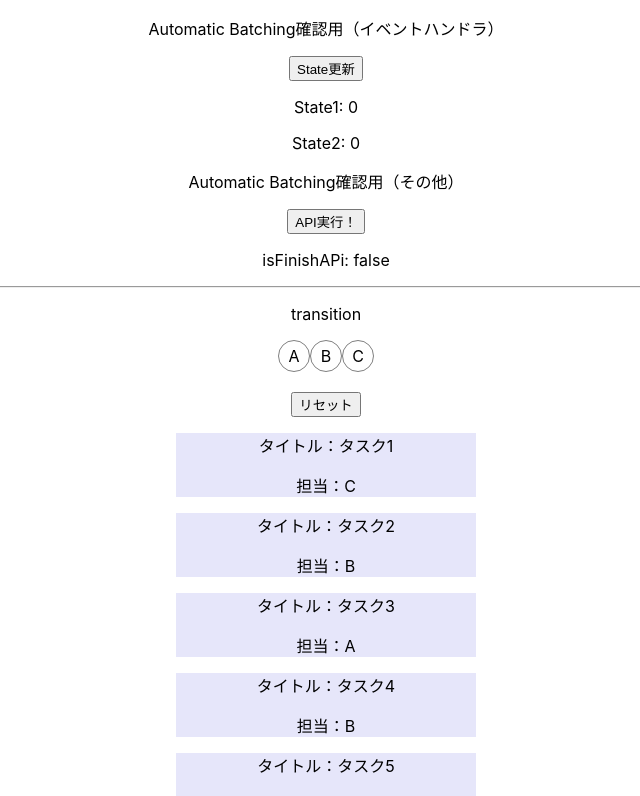
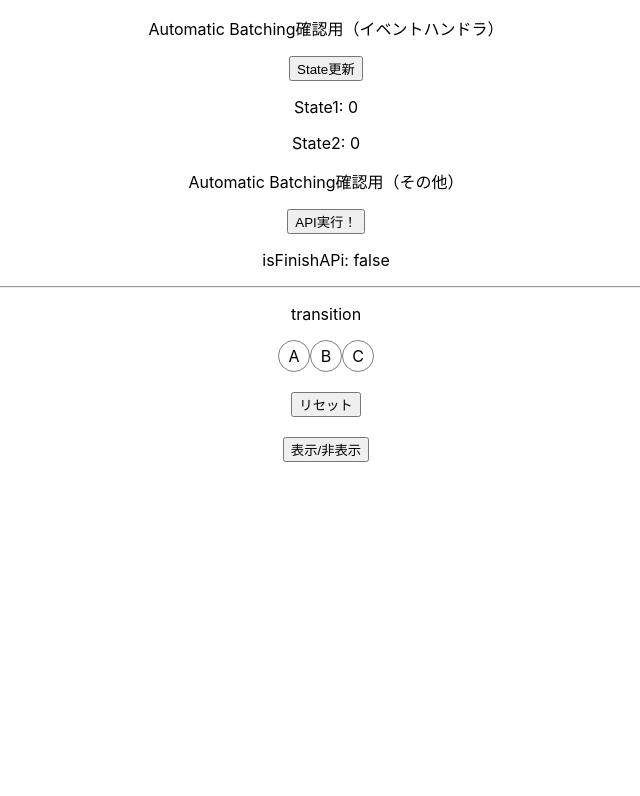
Before and after one commit to MasahikoYonezawa/react18-sdb-engineer-lt, a React (Create React App) app: page / in a window 1280 px wide. Shown: the top 796 px of the page, without its empty margins (314-954 px from the left). Built offline with nearby package versions, Linux system fonts and the light colour scheme.

Commit message:
feat: isShowList

```diff
--- a/src/components/Transition.tsx
+++ b/src/components/Transition.tsx
@@ -42,6 +42,7 @@
   const [isPending, startTransition] = useTransition();
   const [selectedAssignee, setSelectedAssignee] = useState<string>("");
   const [taskList, setTaskList] = useState<Task[]>(tasks);
+  const [isShowList, setIsShowList] = useState<boolean>(false);
 
   const onClickAssignee = (assignee: string) => {
     setSelectedAssignee(assignee);
@@ -76,8 +77,12 @@
       </div>
       <br />
       <button onClick={() => onClickAssignee("")}>リセット</button>
-      {/*<TaskList taskList={taskList} />*/}
-      {taskList.map((task) => (
+      <br />
+      <br />
+      <button onClick={() => setIsShowList(!isShowList)}>表示/非表示</button>
+      {/*{isShowList && <TaskList taskList={taskList} />}*/}
+      {isShowList &&
+        taskList.map((task) => (
           <div
             key={task.id}
             style={{
```
Lines whose indentation alone changed are shown as unchanged.
